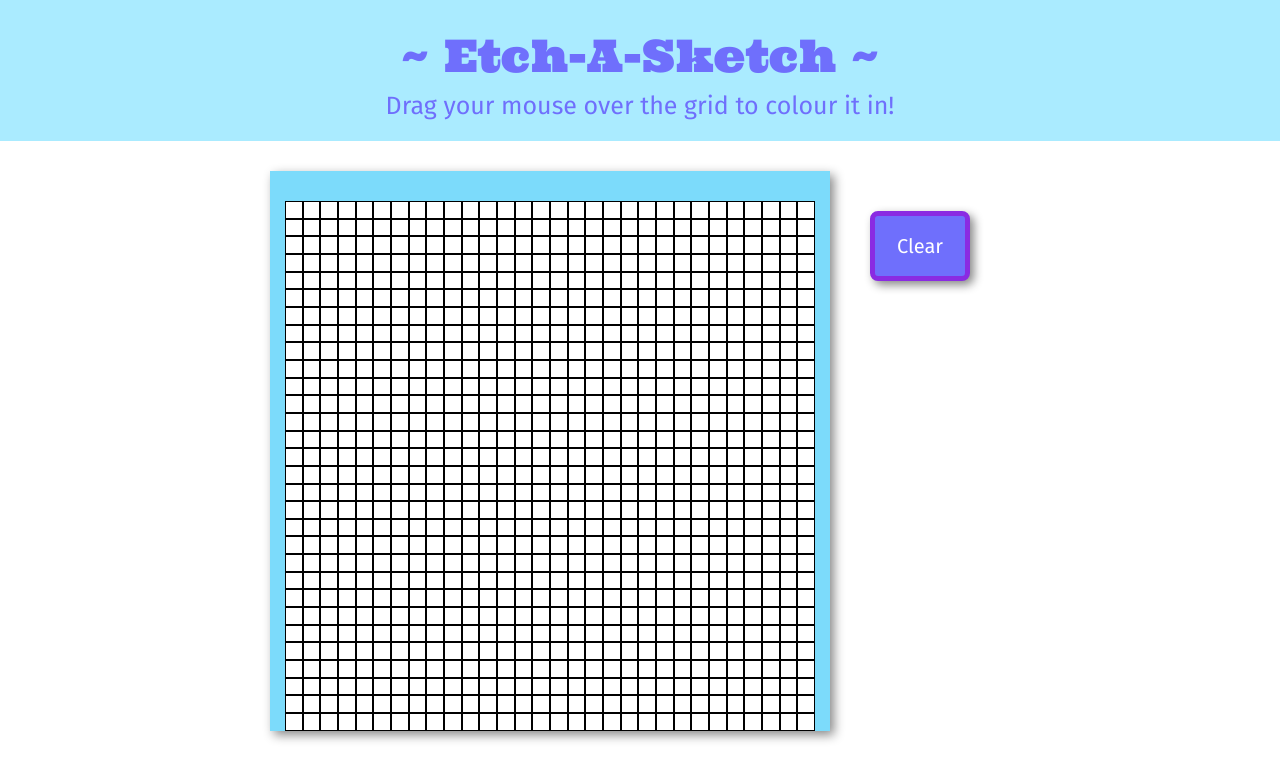
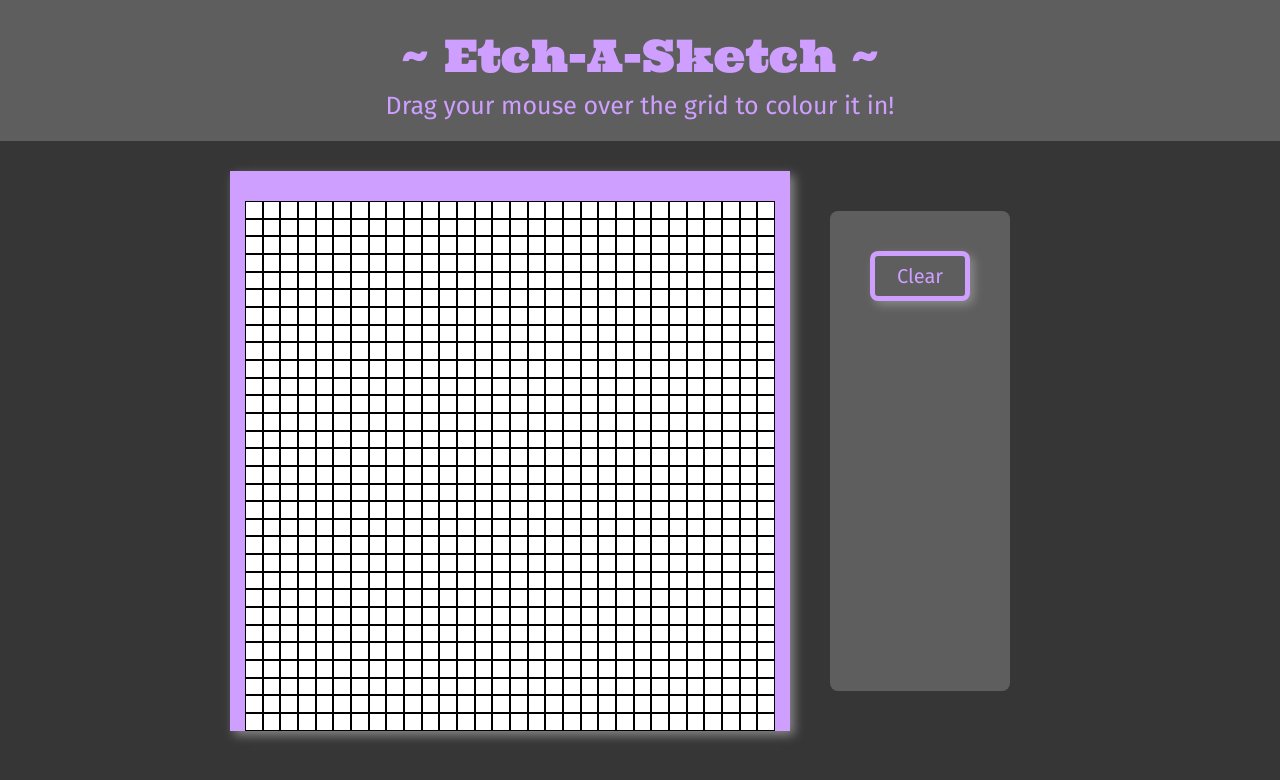
Before and after one commit to alicia-kee/etch-a-sketch, a plain HTML site: page index.html in a window 1280 px wide. Drawn offline with Linux system fonts and the light colour scheme; a web font is replaced by a local one.

Commit message:
Change colour scheme to grey and purple, before it was blue and white

```diff
--- a/index.html
+++ b/index.html
@@ -20,7 +20,9 @@
 
     <div class="body-container">
         <div class="grid-container"></div>
-        <button class="clear-btn">Clear</button>
+        <div class="btn-container">
+            <button class="clear-btn">Clear</button>
+        </div>
     </div>
     <script src="javascript.js"></script>
 </body>
--- a/style.css
+++ b/style.css
@@ -1,7 +1,7 @@
 body{
     display: flex;
     flex-direction: column;
-
+    background-color: #363636;
     margin:0;
 }
 
@@ -11,20 +11,20 @@ body{
     justify-content: center;
     align-items: center;
     padding: 20px;
-    background-color: rgb(170, 235, 255);
+    background-color: #5e5e5e;
 }
 
 .header-title{
     font-size: 45px;
     margin: 7px;
     font-family: "Ultra", sans-serif;
-    color: rgb(111, 111, 252);
+    color: #CF9FFF;
 }
 
 .header-text{
     font-size: 25px;
     font-family: "Fira Sans", sans-serif;
-    color: rgb(111, 111, 252);
+    color: #CF9FFF;
 }
 
 .body-container{
@@ -37,7 +37,7 @@ body{
 .grid-container{
     width: 500px;
     height: 500px;
-    border: 30px solid rgb(124, 219, 251);
+    border: 30px solid #CF9FFF;
     box-shadow: 4px 4px 10px #898989;
 
     display:flex;
@@ -62,23 +62,27 @@ body{
 }
 
 /*end grid things*/
-.clear-btn{
-    background-color:  rgb(111, 111, 252);
-    width: 100px;
-    height: 70px;
-    border: 5px solid blueviolet;
-    border-radius: 8px;
-    color: white;
-    font-size: 20px;
-    font-family: "Fira Sans", sans-serif;
-}
-
 button:hover{
     cursor: pointer;
-    background-color:  rgb(163, 163, 249);
+    background-color: #CF9FFF;
+    color: #5e5e5e;
 }
 
 button{
     box-shadow: 4px 4px 10px #898989;
     margin: 40px;
+    background-color: #5e5e5e;
+    width: 100px;
+    height: 50px;
+    border: 5px solid #CF9FFF;
+    border-radius: 8px;
+    color: #CF9FFF;
+    font-size: 20px;
+    font-family: "Fira Sans", sans-serif;
 }
+
+.btn-container{
+    background-color: #5e5e5e;
+    border-radius: 8px;
+    margin: 40px;
+}
```
